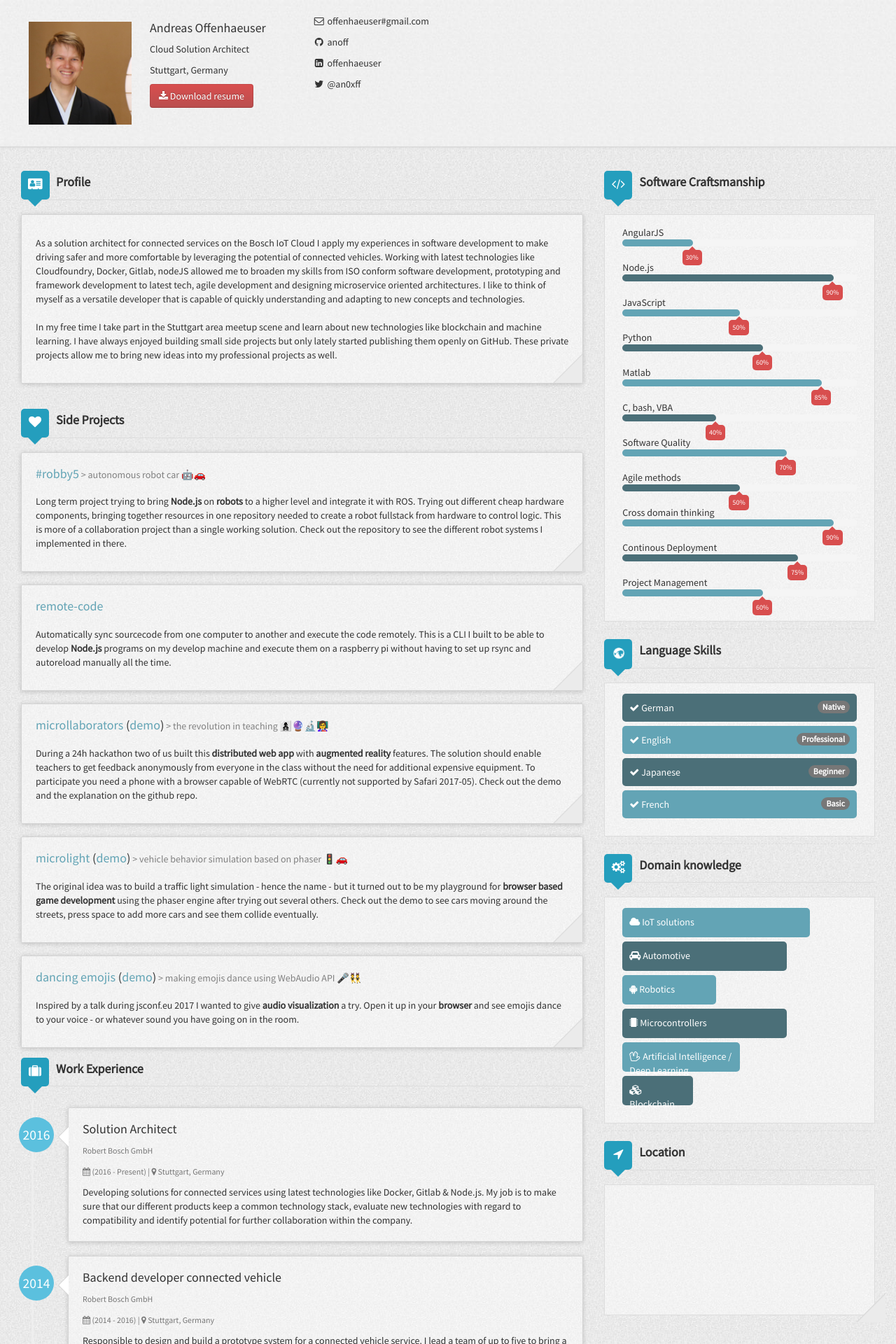
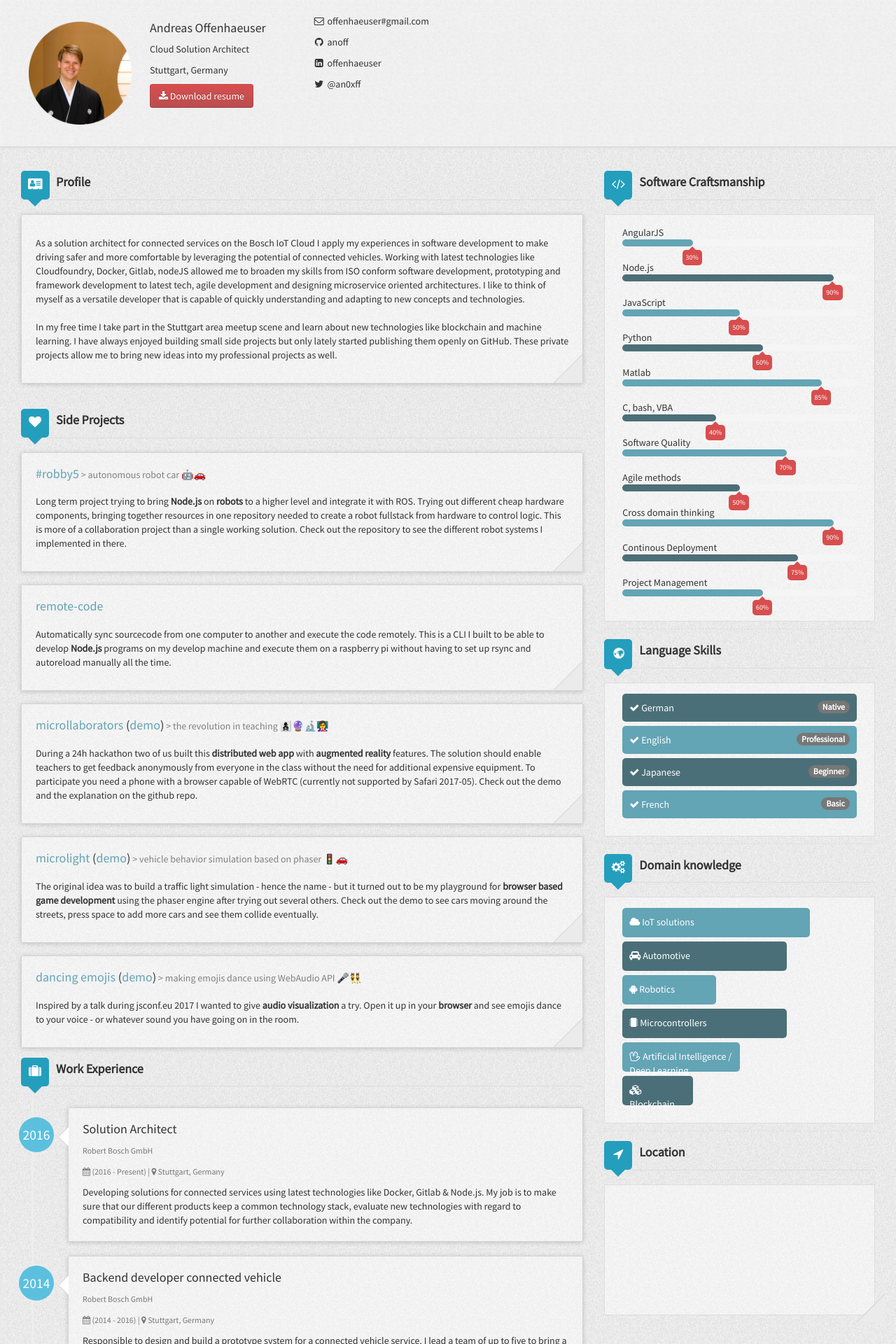
Before and after one commit to anoff/web, a Jekyll site: the page built from index.html, in a window 1280 px wide. Shown: the top 1920 px of the page at 70% size. Built offline with Jekyll 4.4.1, drawn with Linux system fonts in a browser that asks for light colours; grey boxes are pictures that could not be loaded.

Commit message:
:ant: fix: use image with transparency

```diff
--- a/_data/author.yml
+++ b/_data/author.yml
@@ -6,4 +6,4 @@ link: http://anoff.io
 github: anoff
 linkedin: offenhaeuser
 twitter: an0xff
-gavatar: assets/img/jp.jpg
+gavatar: assets/img/jp.png
```
Also changed, not shown: assets/img/jp.jpg (deleted), assets/img/jp.png (added).
